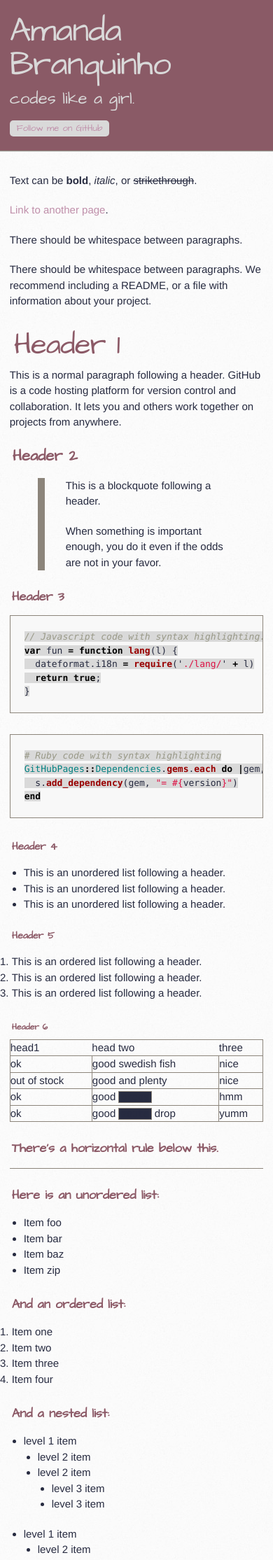
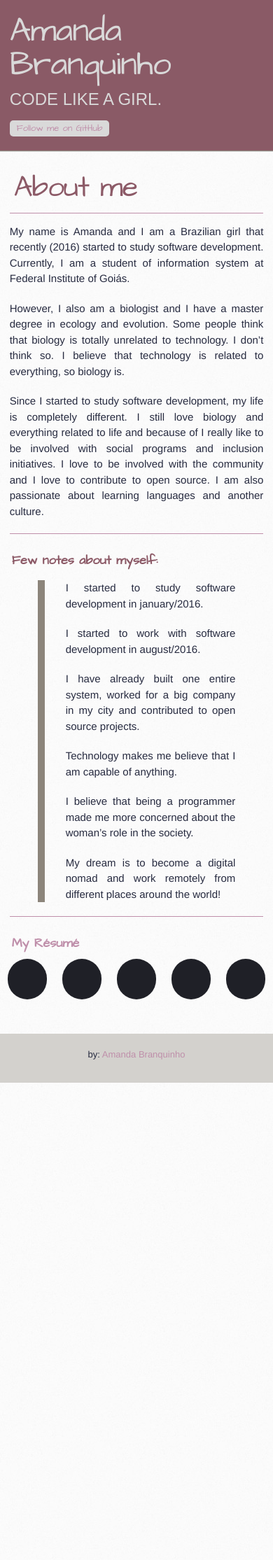
Before and after one commit to branquinhoaa/branquinhoaa.github.io, a Jekyll site: the page built from index.md, in a window 390 px wide. Shown: the top 2229 px of the page at 70% size. Built offline with Jekyll 4.4.1, drawn with Linux system fonts in a browser that asks for light colours; nearby versions of some CDN libraries; our own code applies the rules of GitHub Pages for plain Markdown files; after the commit the page ends 1547 px from its top, so only the background shows below that; some of the changed text lies outside the part shown.

Commit message:
content alteration

````diff
--- a/_config.yml
+++ b/_config.yml
@@ -1,5 +1,5 @@
 title: Amanda Branquinho
-description: codes like a girl.
+description: code like a girl.
 show_downloads: true
 google_analytics:
 theme: jekyll-theme-architect
--- a/_includes/aside_data.html
+++ b/_includes/aside_data.html
@@ -1,10 +1,9 @@
-<div class="all-social-links">
-  <div class="social-share fb">
-    <span class="fb-inner"></span>
-    <a class="cta fb" href="#">Follow</a>
-  </div>
-  <div class="social-share tw">
-    <span class="tw-inner"></span>
-    <a class="cta tw" href="#">Follow</a>
-  </div>
+<div class="all-social-links ">
+ <ul class="social-networks bounce">
+    <li><a href="https://www.linkedin.com/in/amanda-branquinho-26a21595/" class="icon-linkedin" target="_blank">LinkedIn</a></li>
+    <li><a href="https://twitter.com/Manditahbranqui" class="icon-twitter" target="_blank">Twitter</a></li>
+    <li><a href="https://www.facebook.com/amanda.branquinho.3" class="icon-facebook" target="_blank">Facebook</a></li>
+    <li><a href="https://github.com/branquinhoaa" class="icon-github" target="_blank">GitHub</a></li>
+    <li><a href="https://instagram.com/branquinhoa" class="icon-instagram" target="_blank">Instagram</a></li>
+  </ul>
 </div>
--- /dev/null
+++ b/_includes/row_media.html
@@ -0,0 +1,7 @@
+<ul class="social-networks bounce">
+  <li><a href="https://www.linkedin.com/in/amanda-branquinho-26a21595/" class="icon-linkedin" target="_blank">LinkedIn</a></li>
+  <li><a href="https://twitter.com/Manditahbranqui" class="icon-twitter" target="_blank">Twitter</a></li>
+  <li><a href="https://www.facebook.com/amanda.branquinho.3" class="icon-facebook" target="_blank">Facebook</a></li>
+  <li><a href="https://github.com/branquinhoaa" class="icon-github" target="_blank">GitHub</a></li>
+  <li><a href="https://instagram.com/branquinhoa" class="icon-instagram" target="_blank">Instagram</a></li>
+</ul>
--- a/_layouts/default.html
+++ b/_layouts/default.html
@@ -8,10 +8,6 @@
     <link rel="stylesheet" href="{{ '/assets/css/style.css?v=' | append: site.github.build_revision | relative_url }}" media="screen" type="text/css">
     <link rel="stylesheet" href="{{ '/assets/css/print.css' | relative_url }}" media="print" type="text/css">
     <link rel="stylesheet" href="/assets/font-awesome-4.7.0/css/font-awesome.min.css">
-
-    <!--[if lt IE 9]>
-    <script src="//html5shiv.googlecode.com/svn/trunk/html5.js"></script>
-    <![endif]-->
 
 {% seo %}
   </head>
@@ -45,6 +41,17 @@
       </div>
     </div>
 
+
+<div id="row-social-media">
+  {% include row_media.html %}
+</div>
+
+
+<footer class="panel-footer">
+  by: <a href="https://www.facebook.com/amanda.branquinho.3">Amanda Branquinho</a>
+</footer>
+
+
     <script src="https://cdnjs.cloudflare.com/ajax/libs/gsap/1.20.2/TweenMax.min.js" type="text/javascript"></script>
     <script src="https://cdnjs.cloudflare.com/ajax/libs/jquery/2.1.3/jquery.min.js" type="text/javascript"></script>
     {% if site.google_analytics %}
--- a/_sass/jekyll-theme-architect.scss
+++ b/_sass/jekyll-theme-architect.scss
@@ -12,104 +12,170 @@ $border: #8C857B;
 /* SOCIAL MEDIA LINKS */
 
 .all-social-links {
-  max-width: 175px;
-  margin: 0 auto;
   display: flex;
   flex-direction: column;
   padding: 2em;
-  width: 100%;
-  span {
-    position: absolute;
-    top: 7px;
-    left: 16px;
+  padding-right:0;
+  max-width: 100px;
+  position:relative;
+  top: -142px;
+  right: -38px;
+}
+
+@font-face {
+  font-family: 'icomoon';
+  src:url('https://s3-us-west-2.amazonaws.com/s.cdpn.io/93/icomoon.eot?3qkin2');
+  src:url('https://s3-us-west-2.amazonaws.com/s.cdpn.io/93/icomoon.eot?#iefix3qkin2') format('embedded-opentype'),
+    url('https://s3-us-west-2.amazonaws.com/s.cdpn.io/93/icomoon.woff?3qkin2') format('woff'),
+    url('https://s3-us-west-2.amazonaws.com/s.cdpn.io/93/icomoon.ttf?3qkin2') format('truetype'),
+    url('fhttps://s3-us-west-2.amazonaws.com/s.cdpn.io/93/icomoon.svg?3qkin2#icomoon') format('svg');
+  font-weight: normal;
+  font-style: normal;
+}
+
+.social-networks {
+  margin: 0 0 35px;
+  padding: 0;
+  font-size: 0;
+  display: flex;
+  flex-direction: column;
+  text-align: center;
+
+  li {
+    display: inline-block;
+  }
+
+  a {
+    display: block;
+    position: relative;
+    margin: 0 7px;
+    width: 68px;
+    height: 68px;
+    margin-bottom: 10px;
+    font-size: 0;
+    line-height: 0;
     text-align: center;
-    -webkit-transition: all 0.3s ease-in-out;
-    -moz-transition: all 0.3s ease-in-out;
-    -ms-transition: all 0.3s ease-in-out;
-    -o-transition: all 0.3s ease-in-out;
-    transition: all 0.3s ease-in-out;
-    display: block;
+    text-decoration: none;
+
+    &:before {
+      content: "";
+      position: absolute;
+      top: 50%;
+      left: 50%;
+      width: 100%;
+      height: 100%;
+      margin-top: -50%;
+      margin-left: -50%;
+      border-radius: 100px;
+      background-color: #1f2027;
+      transition: all 400ms;
+    }
+
+    &:after {
+      position: relative;
+      display: block;
+      font-family: 'icomoon';
+      speak: none;
+      font-style: normal;
+      font-weight: normal;
+      font-variant: normal;
+      text-transform: none;
+      line-height: 1;
+      color: #fff;
+      font-size: 26px;
+      line-height: 66px;
+    }
+
+    &:hover, &:focus {
+      text-decoration: none;
+    }
   }
-  span.fb-inner {
-    background: no-repeat url('https://vsxed.github.com/Social-Slides/sprite.png') -41px 0;
-    width: 40px;
-    height: 40px;
+
+  &.spin-icon a:hover:after, &.spin-icon a:focus:after {
+    transition: transform 0.4s ease-out;
+    transform: rotateZ(360deg);
   }
-  span.tw-inner {
-    background: no-repeat url('https://vsxed.github.com/Social-Slides/sprite.png') 0 0;
-    width: 40px;
-    height: 40px;
+
+  &.square a:hover:before, &.square a:focus:before {
+    border-radius: 0;
+  }
+
+  &.bounce a:hover, &.bounce a:focus {
+    animation: bounce 1s;
+  }
+
+  $networks: linkedin '\eac9' #0077b5, facebook '\e603' #3b5998, twitter '\e618' #00b0ed, github '\eab1' #4183c4, instagram '\e604' #3f729b, vimeo '\ea9c' #1ab7ea, twitch '\ea9b' #6441a5, pinterest '\e605' #cc2127;
+
+  @each $network in $networks {
+     .icon-#{nth($network, 1)} {
+       &:after {
+         content: '#{nth($network, 2)}';
+      }
+
+      &:hover:before, &:focus:before {
+        background: nth($network, 3);
+      }
+    }
   }
 }
-.social-share {
-  width: 72px;
-  height: 54px;
-  display: inline-block;
-  position: relative;
-  overflow: hidden;
-  margin: 10px;
-  border-radius: 6px;
-}
-.social-share:first-of-type {
-  margin-right: 10px;
-}
-.social-share.fb {
-  background: -webkit-gradient(radial, 37 56, 25, 36 190, 144, from(rgba(51, 88, 144, 0.99)), to(rgba(51, 88, 144, 0.99))), -webkit-gradient(radial, -10 72, 10, 310 -72, 72, from(rgba(54, 93, 152, 0.99)), to(rgba(54, 93, 152, 0.99))), -webkit-gradient(radial, 72 72, 20, -275 -72, 72, from(rgba(54, 93, 152, 0.99)), to(rgba(54, 93, 152, 0.99))) rgba(61, 105, 171, 0.99) !important;
-  background: no-repeat url('https://vsxed.github.com/Social-Slides/sprite.png') 0 -47px;
-}
-.social-share.tw {
-  background: -webkit-gradient(radial, 37 56, 25, 36 1, 144, from(rgba(56, 168, 186, 0.99)), to(rgba(56, 168, 186, 0.99))), -webkit-gradient(radial, -10 72, 10, 310 -72, 72, from(rgba(58, 175, 194, 0.99)), to(rgba(58, 175, 194, 0.99))), -webkit-gradient(radial, 72 72, 20, -275 -72, 72, from(rgba(58, 175, 194, 0.99)), to(rgba(58, 175, 194, 0.99))) rgba(76, 184, 201, 0.99) !important;
-  background: no-repeat url('https://vsxed.github.com/Social-Slides/sprite.png') -73px -47px;
-}
-.social-share:hover > span {
-  top: -29px;
-  -webkit-transition: all 0.3s ease-in-out;
-  -moz-transition: all 0.3s ease-in-out;
-  -ms-transition: all 0.3s ease-in-out;
-  -o-transition: all 0.3s ease-in-out;
-  transition: all 0.3s ease-in-out;
-}
-.social-share:hover > .cta {
-  bottom: 0;
-  -webkit-transition: all 0.3s ease-in-out;
-  -moz-transition: all 0.3s ease-in-out;
-  -ms-transition: all 0.3s ease-in-out;
-  -o-transition: all 0.3s ease-in-out;
-  transition: all 0.3s ease-in-out;
-}
-.cta {
-  text-decoration: none;
-  font-size: 14px;
-  font-weight: bold;
-  padding: 6px 0;
-  text-align: center;
-  width: 72px;
-  position: absolute;
-  border-radius: 0 0 6px 6px;
-  bottom: -60px;
-  display: block;
-  box-shadow: inset 0 1px 0 0 #ffffff, 0 -1px 0 0 rgba(0, 0, 0, 0.3);
-  background-color: #e8e8e8;
-  background-image: -webkit-linear-gradient(top left, #e8e8e8, #ffffff);
-  background-image: -moz-linear-gradient(top left, #e8e8e8, #ffffff);
-  background-image: -ms-linear-gradient(top left, #e8e8e8, #ffffff);
-  background-image: -o-linear-gradient(top left, #e8e8e8, #ffffff);
-  background-image: linear-gradient(top left, #e8e8e8, #ffffff);
-  filter: progid:DXImageTransform.Microsoft.gradient(startColorstr='#e8e8e8', endColorstr='#ffffff', GradientType=0);;
-  -webkit-transition: all 0.3s ease-in-out;
-  -moz-transition: all 0.3s ease-in-out;
-  -ms-transition: all 0.3s ease-in-out;
-  -o-transition: all 0.3s ease-in-out;
-  transition: all 0.3s ease-in-out;
-}
-.cta.tw {
-  color: rgba(58, 175, 194, 0.99);
-}
-.cta.fb {
-  color: rgba(54, 93, 152, 0.99);
+
+@keyframes bounce {
+  0%, 20%, 53%, 80%, 100% {
+    transition-timing-function: cubic-bezier(0.215, 0.610, 0.355, 1.000);
+    transform: translate3d(0,0,0);
+  }
+
+  40% {
+    transition-timing-function: cubic-bezier(0.755, 0.050, 0.855, 0.060);
+    transform: translate3d(0, -6px, 0);
+  }
+
+  70% {
+    transition-timing-function: cubic-bezier(0.755, 0.050, 0.855, 0.060);
+    transform: translate3d(0, -4px, 0);
+  }
+
+  90% {
+    transform: translate3d(0,-2px,0);
+  }
 }
 
+/* Extra stuff just to make the demo pretty. */
+body {
+  padding: 0;
+  color: #fff;
+  font-family: 'Lora', serif;
+  font-size: 14px;
+  text-align: center;
+  line-height: 24px;
+  background: #262730 url(https://s3-us-west-2.amazonaws.com/s.cdpn.io/93/noise-bg.png) repeat 0 0;
+}
 
+h1 {
+  margin-bottom: 0px;
+  font-size: 55px;
+  line-height: 1.0;
+}
+
+h2 {
+  font-family: 'Montserrat', sans-serif;
+  margin-bottom: 45px;
+  font-size: 12px;
+  text-transform: uppercase;
+}
+
+footer {
+  margin: 75px 0 35px;
+}
+
+a {
+  color: #4183c4;
+  text-decoration: none;
+
+  &:hover {
+    color: lighten(#4183c4, 15%);
+  }
+}
 /* LAYOUT STYLES */
 
 
@@ -169,6 +235,7 @@ header h2 {
   position: relative;
   width: 940px;
   margin: 0 auto;
+  text-align: justify;
 }
 
 #content-wrapper {
@@ -198,6 +265,10 @@ aside#sidebar {
 aside#sidebar p.repo-owner,
 aside#sidebar p.repo-owner a {
   font-weight: bold;
+}
+
+#row-social-media{
+  display: none;
 }
 
 #downloads {
@@ -272,7 +343,7 @@ hr {
   margin-top: 1em;
   margin-bottom: 1em;
   border: 0;
-  border-top: solid 1px $border;
+  border-top: solid 1px $links;
 }
 
 table {
@@ -314,7 +385,6 @@ form {
   padding-right: 0.3em;
   margin-left: -0.9em;
   color: $border;
-  content: "/";
 }
 
 #main-content h2 {
@@ -328,7 +398,6 @@ form {
 #main-content h2:before {
   padding-right: 0.3em;
   margin-left: -1.5em;
-  content: "//";
   color: $border;
 }
 
@@ -345,7 +414,6 @@ form {
 #main-content h3:before {
   padding-right: 0.3em;
   margin-left: -2em;
-  content: "///";
   color: $border;
 }
 
@@ -430,12 +498,12 @@ dl dd {
 }
 
 footer {
-  padding-top: 20px;
-  padding-bottom: 30px;
-  margin-top: 40px;
-  font-size: 13px;
-  color: $text;
-  background: transparent url('../images/hr.png') 0 0 no-repeat;
+    background-color: lighten($border, 30%);
+    padding-top: 20px;
+    padding-bottom: 30px;
+    margin-top: 40px;
+    margin-bottom: 0;
+    font-size: 13px;
 }
 
 footer a {
@@ -508,7 +576,28 @@ footer a:hover {
 }
 
 /* All Mobile Sizes (devices and browser) */
-@media only screen and (max-width: 767px) {
+@media only screen and (max-width: 768px) {
+
+  aside#sidebar{
+    display: none;
+  }
+
+#row-social-media{
+  display: flex;
+  .social-networks{
+    width: 100%;
+    display: flex;
+    flex-direction: row;
+    align-items: center;
+    justify-content: space-around;
+    margin-bottom: 0;
+    a{
+      width:56px;
+      height:58px;
+    }
+    }
+  }
+
   .inner {
     width: 93%;
   }
--- a/index.md
+++ b/index.md
@@ -2,122 +2,39 @@
 layout: default
 ---
 
-Text can be **bold**, _italic_, or ~~strikethrough~~.
-
-[Link to another page](another-page).
-
-There should be whitespace between paragraphs.
-
-There should be whitespace between paragraphs. We recommend including a README, or a file with information about your project.
-
-# [](#header-1)Header 1
-
-This is a normal paragraph following a header. GitHub is a code hosting platform for version control and collaboration. It lets you and others work together on projects from anywhere.
-
-## [](#header-2)Header 2
-
-> This is a blockquote following a header.
->
-> When something is important enough, you do it even if the odds are not in your favor.
-
-### [](#header-3)Header 3
-
-```js
-// Javascript code with syntax highlighting.
-var fun = function lang(l) {
-  dateformat.i18n = require('./lang/' + l)
-  return true;
-}
-```
-
-```ruby
-# Ruby code with syntax highlighting
-GitHubPages::Dependencies.gems.each do |gem, version|
-  s.add_dependency(gem, "= #{version}")
-end
-```
-
-#### [](#header-4)Header 4
-
-*   This is an unordered list following a header.
-*   This is an unordered list following a header.
-*   This is an unordered list following a header.
-
-##### [](#header-5)Header 5
-
-1.  This is an ordered list following a header.
-2.  This is an ordered list following a header.
-3.  This is an ordered list following a header.
-
-###### [](#header-6)Header 6
-
-| head1        | head two          | three |
-|:-------------|:------------------|:------|
-| ok           | good swedish fish | nice  |
-| out of stock | good and plenty   | nice  |
-| ok           | good `oreos`      | hmm   |
-| ok           | good `zoute` drop | yumm  |
-
-### There's a horizontal rule below this.
+# About me
 
 * * *
 
-### Here is an unordered list:
+ My name is Amanda and I am a Brazilian girl that recently (2016) started to study software development.
+ Currently, I am a student of information system at Federal Institute of Goiás.
 
-*   Item foo
-*   Item bar
-*   Item baz
-*   Item zip
+ However, I also am a biologist and I have a master degree in ecology and evolution. Some people think that biology is totally unrelated to technology. I don't think so.
+ I believe that technology is related to everything, so biology is.
 
-### And an ordered list:
-
-1.  Item one
-1.  Item two
-1.  Item three
-1.  Item four
-
-### And a nested list:
-
-- level 1 item
-  - level 2 item
-  - level 2 item
-    - level 3 item
-    - level 3 item
-- level 1 item
-  - level 2 item
-  - level 2 item
-  - level 2 item
-- level 1 item
-  - level 2 item
-  - level 2 item
-- level 1 item
-
-### Small image
-
-![](https://assets-cdn.github.com/images/icons/emoji/octocat.png)
-
-### Large image
-
-![](https://guides.github.com/activities/hello-world/branching.png)
+ Since I started to study software development, my life is completely different. I still love biology and everything related to life and because of I really like to be involved with social programs and inclusion initiatives. I love to be involved with the community and I love to contribute to open source. I am also passionate about learning languages and another culture.
 
 
-### Definition lists can be used with HTML syntax.
+* * *
 
-<dl>
-<dt>Name</dt>
-<dd>Godzilla</dd>
-<dt>Born</dt>
-<dd>1952</dd>
-<dt>Birthplace</dt>
-<dd>Japan</dd>
-<dt>Color</dt>
-<dd>Green</dd>
-</dl>
 
-```
-Long, single-line code blocks should not wrap. They should horizontally scroll if they are too long. This line should be long enough to demonstrate this.
-```
+### Few notes about myself:
 
-```
-The final element.
-```
+> I started to study software development in january/2016.
+>
+> I started to work with software development in august/2016.
+>
+> I have already built one entire system, worked for a big company in my city and contributed to open source projects.
+>
+> Technology makes me believe that I am capable of anything.
+>
+> I believe that being a programmer made me more concerned about the woman’s role in the society.
+>
+> My dream is to become a digital nomad and work remotely from different places around the world!
+
+
+
+* * *
+
+
+### [**My Résumé**](cv)
````
Also changed, not shown: another-page.md (deleted, +0 -9 lines), cv.md (added, +63 -0 lines), assets/images/github-button.png (deleted).
